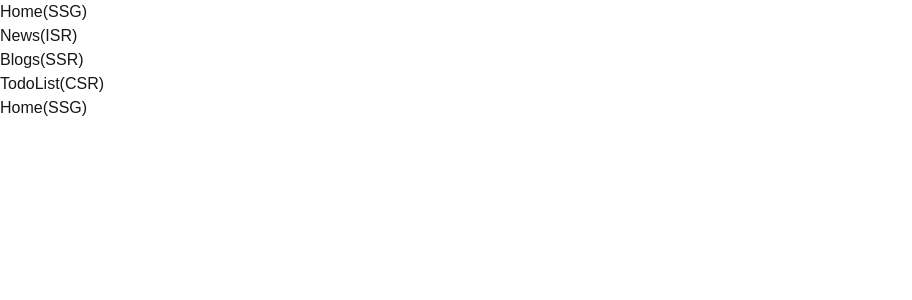
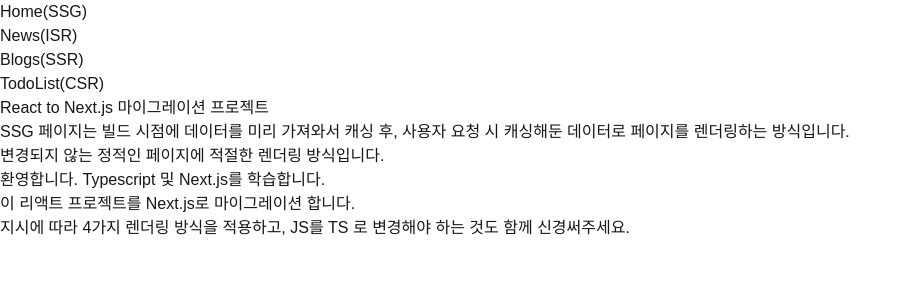
Before and after one commit to SuimKim/standard-migration, a Next.js app: page / in a window 1280 px wide. Shown: the top 300 px of the page, without its empty margins (0-912 px from the left). Built offline with nearby package versions, Linux system fonts and the light colour scheme; data requests are answered from the project's data file.

Commit message:
2단계 미완료

```diff
--- /dev/null
+++ b/db.json
@@ -0,0 +1,80 @@
+{
+  "intro": {
+    "description1": "환영합니다. Typescript 및 Next.js를 학습합니다.",
+    "description2": "이 리액트 프로젝트를 Next.js로 마이그레이션 합니다.",
+    "description3": "지시에 따라 4가지 렌더링 방식을 적용하고, JS를 TS 로 변경해야 하는 것도 함께 신경써주세요."
+  },
+  "news": [
+    {
+      "id": "1718587545001",
+      "title": "Next.js 14 버전 출시",
+      "content": "Next.js 14 버전이 출시되었습니다. 주요 변경사항으로는 Server Actions 안정화, Partial Prerendering 베타 출시 등이 있습니다.",
+      "author": "Vercel Team",
+      "category": "기술",
+      "createdAt": 1718587545001
+    },
+    {
+      "id": "1718587545002",
+      "title": "React 19 알파 버전 공개",
+      "content": "React 19 알파 버전이 공개되었습니다. 주요 변경사항으로는 자동 메모이제이션, 새로운 Hooks API 등이 포함되어 있습니다.",
+      "author": "React Core Team",
+      "category": "기술",
+      "createdAt": 1718587545002
+    }
+  ],
+  "blogs": [
+    {
+      "id": "1718587545003",
+      "title": "Next.js로 마이그레이션 하는 방법",
+      "content": "기존 React 프로젝트를 Next.js로 마이그레이션하는 단계별 가이드입니다. 라우팅 시스템 변경, SSR 적용 등 주요 고려사항을 다룹니다.",
+      "author": "김개발",
+      "category": "튜토리얼",
+      "createdAt": 1718587545003,
+      "tags": ["Next.js", "React", "마이그레이션"]
+    },
+    {
+      "id": "1718587545004",
+      "title": "TypeScript 전환 시 주의사항",
+      "content": "JavaScript 프로젝트를 TypeScript로 전환할 때 알아야 할 핵심 사항들을 정리했습니다. 타입 정의부터 설정까지 상세히 설명합니다.",
+      "author": "이타입",
+      "category": "가이드",
+      "createdAt": 1718587545004,
+      "tags": ["TypeScript", "JavaScript", "리팩토링"]
+    },
+    {
+      "id": "1718587545005",
+      "title": "서버 컴포넌트 vs 클라이언트 컴포넌트",
+      "content": "Next.js의 서버 컴포넌트와 클라이언트 컴포넌트의 차이점과 각각의 사용 사례를 비교 분석합니다.",
+      "author": "박리액트",
+      "category": "기술",
+      "createdAt": 1718587545005,
+      "tags": ["React", "Next.js", "서버컴포넌트"]
+    }
+  ],
+  "todos": [
+    {
+      "id": "1718587545473",
+      "title": "1",
+      "contents": "1",
+      "isCompleted": false,
+      "imgPath": "https://picsum.photos/50/50",
+      "createdAt": 1718587545473
+    },
+    {
+      "id": "1734274898026",
+      "title": "2",
+      "contents": "2",
+      "isCompleted": false,
+      "imgPath": "https://picsum.photos/50/50",
+      "createdAt": 1734274898026
+    },
+    {
+      "id": "1734275140694",
+      "title": "3",
+      "contents": "3",
+      "isCompleted": false,
+      "imgPath": "https://picsum.photos/50/50",
+      "createdAt": 1734275140694
+    }
+  ]
+}
--- a/src/app/page.tsx
+++ b/src/app/page.tsx
@@ -1,3 +1,40 @@
-export default function Home() {
-  return <>Home(SSG)</>;
+"use client";
+import { useEffect, useState } from "react";
+
+type Intro = {
+  [key: string]: string;
+};
+
+export default function HomePage() {
+  const [introData, setIntroData] = useState<Intro | null>(null);
+
+  useEffect(() => {
+    fetch("http://localhost:4000/intro", {
+      cache: "force-cache",
+    })
+      .then((response) => response.json())
+      .then((data) => setIntroData(data));
+  }, []);
+
+  if (!introData) return <div>로딩중...</div>;
+
+  return (
+    <div className="home-container">
+      <div className="intro-section">
+        <h1 className="intro-title">React to Next.js 마이그레이션 프로젝트</h1>
+        <div className="description-text">
+          <p>
+            SSG 페이지는 빌드 시점에 데이터를 미리 가져와서 캐싱 후, 사용자 요청
+            시 캐싱해둔 데이터로 페이지를 렌더링하는 방식입니다.
+          </p>
+          <p>변경되지 않는 정적인 페이지에 적절한 렌더링 방식입니다.</p>
+        </div>
+        <div className="intro-descriptions">
+          <p className="description">{introData.description1}</p>
+          <p className="description">{introData.description2}</p>
+          <p className="description">{introData.description3}</p>
+        </div>
+      </div>
+    </div>
+  );
 }
```
